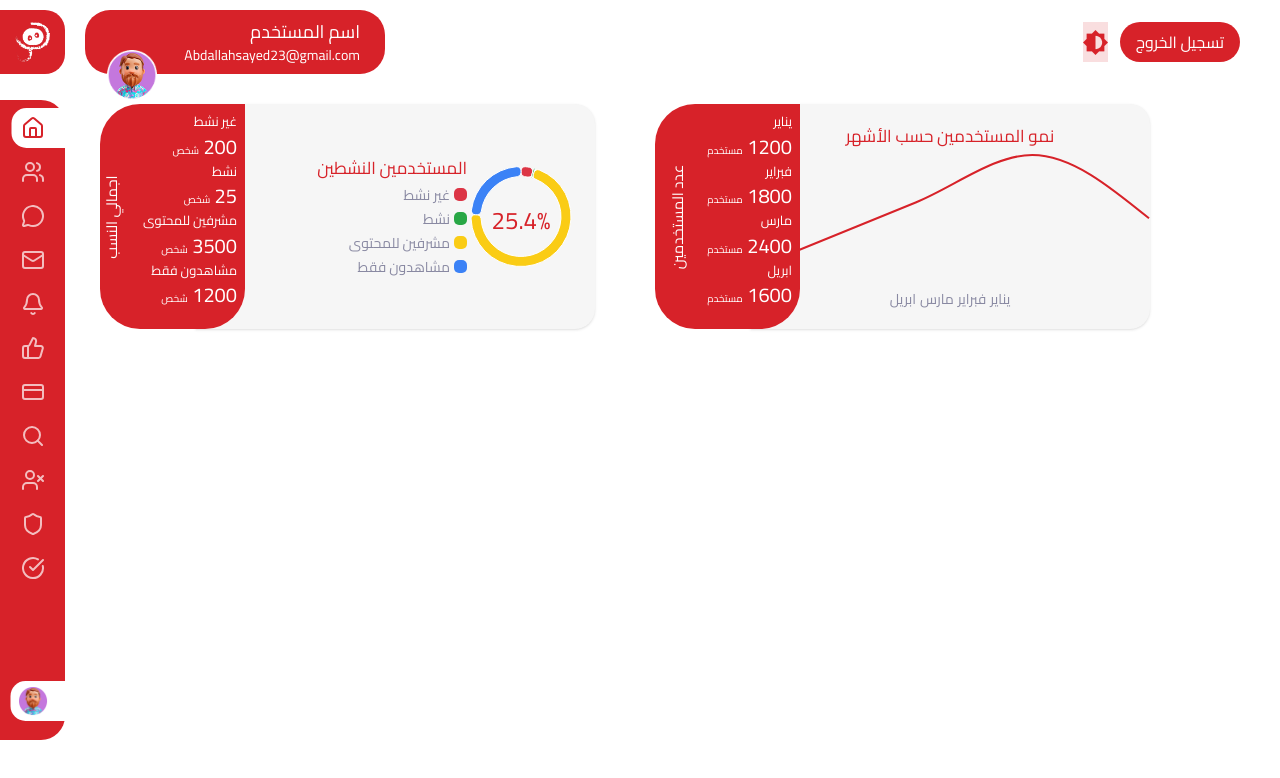
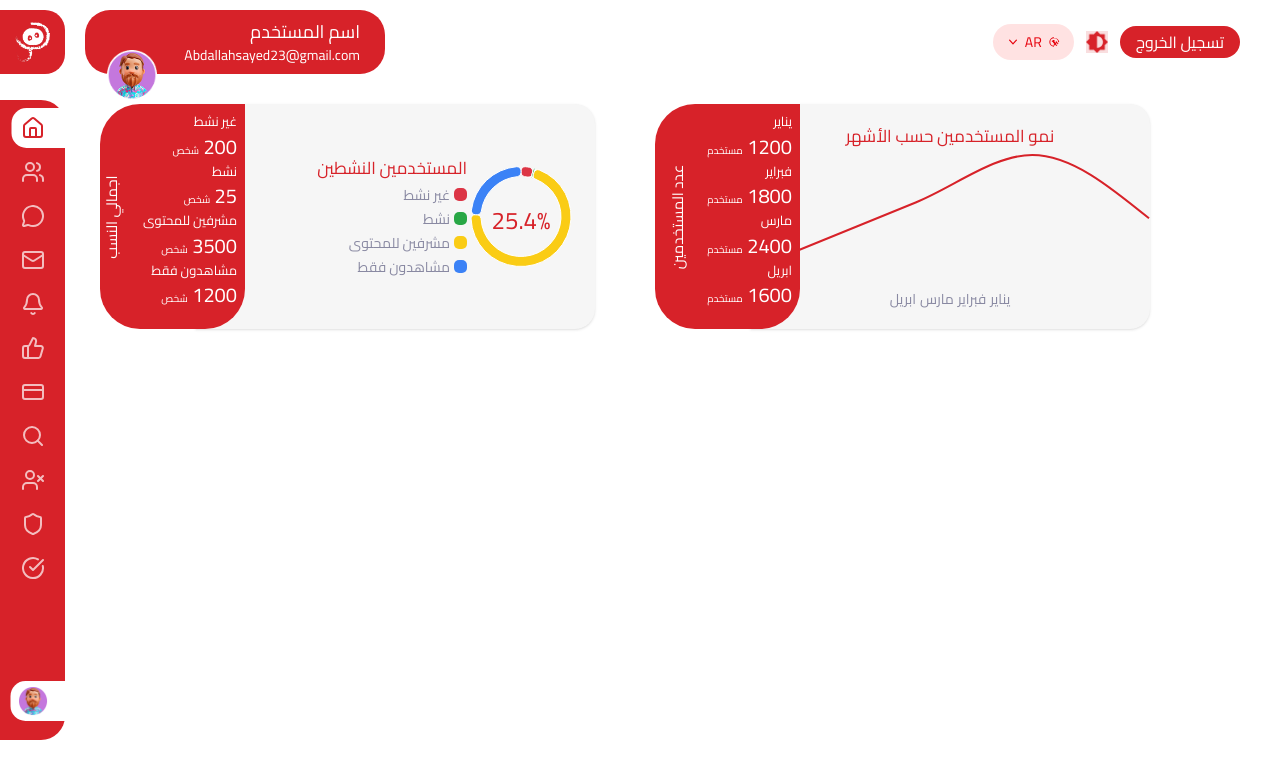
Before and after one commit to SohailaAdbElazeem/BoChat-Dashboard, a Next.js app: page / in a window 1280 px wide. Shown: the top 778 px of the page. Built offline with nearby package versions, Linux system fonts and the light colour scheme; sample sign-in values are in the browser's storage.

Commit message:
update reusable comp

```diff
--- a/src/app/_components/MainNavbar.tsx
+++ b/src/app/_components/MainNavbar.tsx
@@ -22,11 +22,35 @@ function MainNavbar(){
                         <img src="/imgs/avatar.png" className="absolute img-avatar" width={50} alt="" />
                     </div>
                 </div>
-                <div className="px-10 flex gap-3">
+                <div className="px-10 flex gap-3 items-center">
+                    <button className="flex items-center gap-1 px-3 py-2 rounded-full bg-red-100 text-red-600 text-sm font-medium">
+                        <svg
+                            xmlns="http://www.w3.org/2000/svg"
+                            className="h-4 w-4"
+                            viewBox="0 0 20 20"
+                            fill="currentColor"
+                        >
+                            <path
+                            fillRule="evenodd"
+                            d="M5.23 7.21a.75.75 0 011.06.02L10 11.293l3.71-4.06a.75.75 0 111.08 1.04l-4.25 4.65a.75.75 0 01-1.08 0l-4.25-4.65a.75.75 0 01.02-1.06z"
+                            clipRule="evenodd"
+                            />
+                        </svg>
+                        <span>AR</span>
+                        <svg
+                            xmlns="http://www.w3.org/2000/svg"
+                            className="h-4 w-4"
+                            fill="currentColor"
+                            viewBox="0 0 24 24"
+                        >
+                            <path d="M12 5v1.5a6.5 6.5 0 016.44 5.69l1.49-.19a8 8 0 00-7.93-6zM6.5 12A5.5 5.5 0 0112 6.5V5a7 7 0 100 14v-1.5A5.5 5.5 0 016.5 12zm8.57-1.56l-.66.75c.27.24.54.5.81.75-.33.39-.66.77-.96 1.14a19.5 19.5 0 01-2.23-2.89H13V9h-3v1.19H8.74v1.5h1.14a20.7 20.7 0 002.67 3.34l-.41.44c-.33.36-.71.78-1.12 1.2l1.08 1.04c.4-.43.8-.85 1.17-1.25l.36-.39a20 20 0 002.47 2.1l.81-1.35a17.7 17.7 0 01-2.1-1.9 15.6 15.6 0 001.27-1.5 17.2 17.2 0 001.7 2.21l.82-1.34a18.6 18.6 0 01-2.25-2.84z" />
+                        </svg>
+                        </button>
+
                     <ThemeToggle/>
                     <button
                         onClick={handleLogout}
-                        className="bg-[#D72229] text-white px-4 py-2 rounded-[20px] hover:bg-red-700 transition"
+                        className="bg-[#D72229] text-white px-4 py-1 rounded-[20px] hover:bg-red-700 transition"
                     >
                         تسجيل الخروج
                     </button>
--- a/src/app/_components/ThemeToggle.tsx
+++ b/src/app/_components/ThemeToggle.tsx
@@ -8,9 +8,9 @@ export default function ThemeToggle() {
   return (
     <button
       onClick={toggleTheme}
-      className={`flex items-center justify-center rounded-[50] ${theme == 'light'?"bg-[#D7222926] transition ":"dark:bg-[#fff] transition "}  text-gray-800 dark:text-white w-[45] h-[45]`}
+      className={`flex items-center justify-center rounded-[50] ${theme == 'light'?"bg-[#D7222926] transition ":"dark:bg-[#fff] transition "}  text-gray-800 dark:text-white w-[35] h-[35]`}
     >
-      {theme === 'light' ? <img src={'/darkMode.png'} alt='toggle' width={25} height={25} /> :<img src={'/darkMode.png'} alt='toggle' width={25} height={25} /> }
+      {theme === 'light' ? <img src={'/darkMode.png'} alt='toggle' width={22} height={22} /> :<img src={'/darkMode.png'} alt='toggle' width={22} height={22} /> }
     </button>
   );
 }
```
